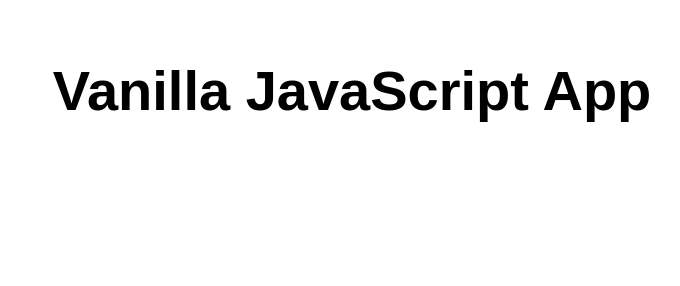
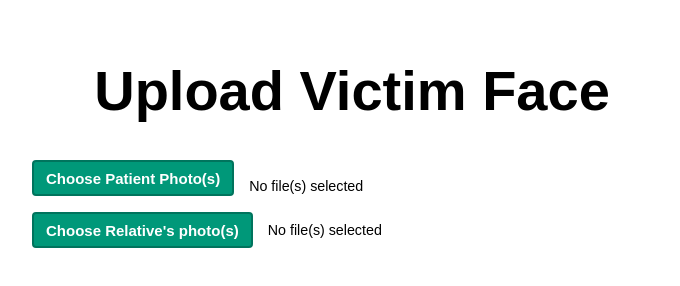
Before and after one commit to prashik-s/upload-face, a plain HTML site: page index.html in a window 1280 px wide. Shown: the whole page, without its empty margins (288-968 px from the left). Drawn offline with Linux system fonts and the light colour scheme.

Commit message:
added upload buttons

```diff
--- a/index.html
+++ b/index.html
@@ -6,12 +6,164 @@
   <meta name="viewport" content="width=device-width, initial-scale=1.0">
   <link rel="stylesheet" href="styles.css">
   <title>Vanilla JavaScript App</title>
+  <style>
+  .file-upload {
+    display: inline-flex;
+    align-items: center;
+    font-size: 15px;
+  }
+
+  .file-upload-1 {
+    display: inline-flex;
+    align-items: center;
+    font-size: 15px;
+  }
+
+  .file-upload__input {
+    display: none;
+  }
+
+  .file-upload__input-1 {
+    display: none;
+  }
+
+  .file-upload__button {
+    -webkit-appearance: none;
+    background: #009879;
+    border: 2px solid #00745d;
+    border-radius: 4px;
+    outline: none;
+    padding: 0.5em 0.8em;
+    margin-right: 15px;
+    color: #ffffff;
+    font-size: 1em;
+    font-family: "Quicksand", sans-serif;
+    font-weight: bold;
+    cursor: pointer;
+  }
+
+  .file-upload__button-1 {
+    -webkit-appearance: none;
+    background: #009879;
+    border: 2px solid #00745d;
+    border-radius: 4px;
+    outline: none;
+    padding: 0.5em 0.8em;
+    margin-right: 15px;
+    color: #ffffff;
+    font-size: 1em;
+    font-family: "Quicksand", sans-serif;
+    font-weight: bold;
+    cursor: pointer;
+  }
+
+  .file-upload__button:active {
+    background: #00745d;
+  }
+
+  .file-upload__button-1:active {
+    background: #00745d;
+  }
+
+  .file-upload__label {
+    max-width: 250px;
+    font-size: 0.95em;
+    text-overflow: ellipsis;
+    overflow: hidden;
+    white-space: nowrap;
+    font-family: "Quicksand", sans-serif;
+  }
+
+  .file-upload__label-1 {
+    max-width: 250px;
+    font-size: 0.95em;
+    text-overflow: ellipsis;
+    overflow: hidden;
+    white-space: nowrap;
+    font-family: "Quicksand", sans-serif;
+  }
+</style>
+
 </head>
 
 <body>
   <main>
-    <h1>Vanilla JavaScript App</h1>
+    <h1>Upload Victim Face</h1>
+    <div class="file-upload">
+      <input class="file-upload__input" type="file" name="myFile[]" id="myFile" multiple>
+      <button class="file-upload__button" style= 'margin-bottom:16px' type="button">Choose Patient Photo(s)</button>
+      <span class="file-upload__label"></span>
+    </div>
+
+    <div class="file-upload-1">
+      <input class="file-upload__input-1" type="file" name="myFile[]" id="myFile" multiple>
+      <button class="file-upload__button-1" type="button">Choose Relative's photo(s)</button>
+      <span class="file-upload__label-1"></span>
+    </div>
   </main>
+
+  <script>
+    Array.prototype.forEach.call(
+      document.querySelectorAll(".file-upload__button"),
+      function(button) {
+        const hiddenInput = button.parentElement.querySelector(
+          ".file-upload__input"
+        );
+        const label = button.parentElement.querySelector(".file-upload__label");
+        const defaultLabelText = "No file(s) selected";
+
+        // Set default text for label
+        label.textContent = defaultLabelText;
+        label.title = defaultLabelText;
+
+        button.addEventListener("click", function() {
+          hiddenInput.click();
+        });
+
+        hiddenInput.addEventListener("change", function() {
+          const filenameList = Array.prototype.map.call(hiddenInput.files, function(
+            file
+          ) {
+            return file.name;
+          });
+
+          label.textContent = filenameList.join(", ") || defaultLabelText;
+          label.title = label.textContent;
+        });
+      }
+    );
+
+    Array.prototype.forEach.call(
+      document.querySelectorAll(".file-upload__button-1"),
+      function(button) {
+        const hiddenInput = button.parentElement.querySelector(
+          ".file-upload__input-1"
+        );
+        const label = button.parentElement.querySelector(".file-upload__label-1");
+        const defaultLabelText = "No file(s) selected";
+
+        // Set default text for label
+        label.textContent = defaultLabelText;
+        label.title = defaultLabelText;
+
+        button.addEventListener("click", function() {
+          hiddenInput.click();
+        });
+
+        hiddenInput.addEventListener("change", function() {
+          const filenameList = Array.prototype.map.call(hiddenInput.files, function(
+            file
+          ) {
+            return file.name;
+          });
+
+          label.textContent = filenameList.join(", ") || defaultLabelText;
+          label.title = label.textContent;
+        });
+      }
+    );
+  </script>
+
 </body>
 
 </html>
```
